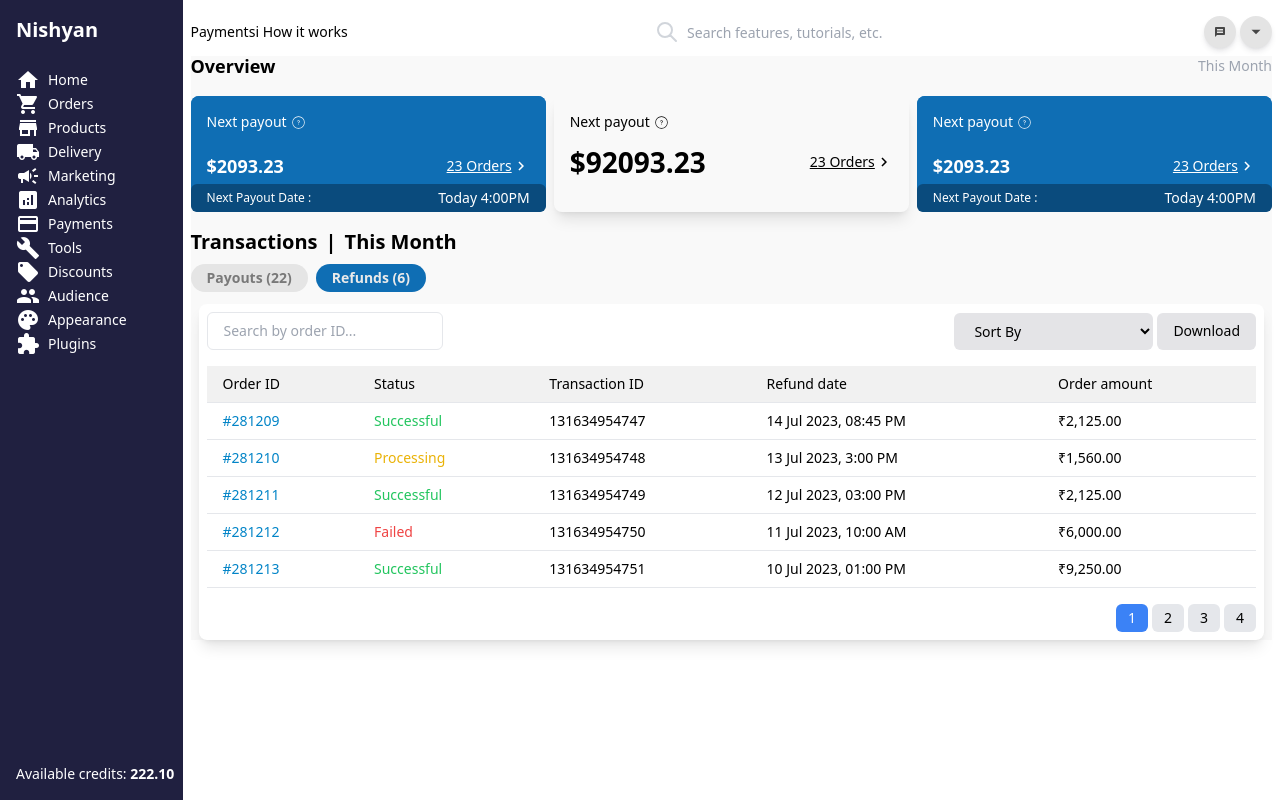
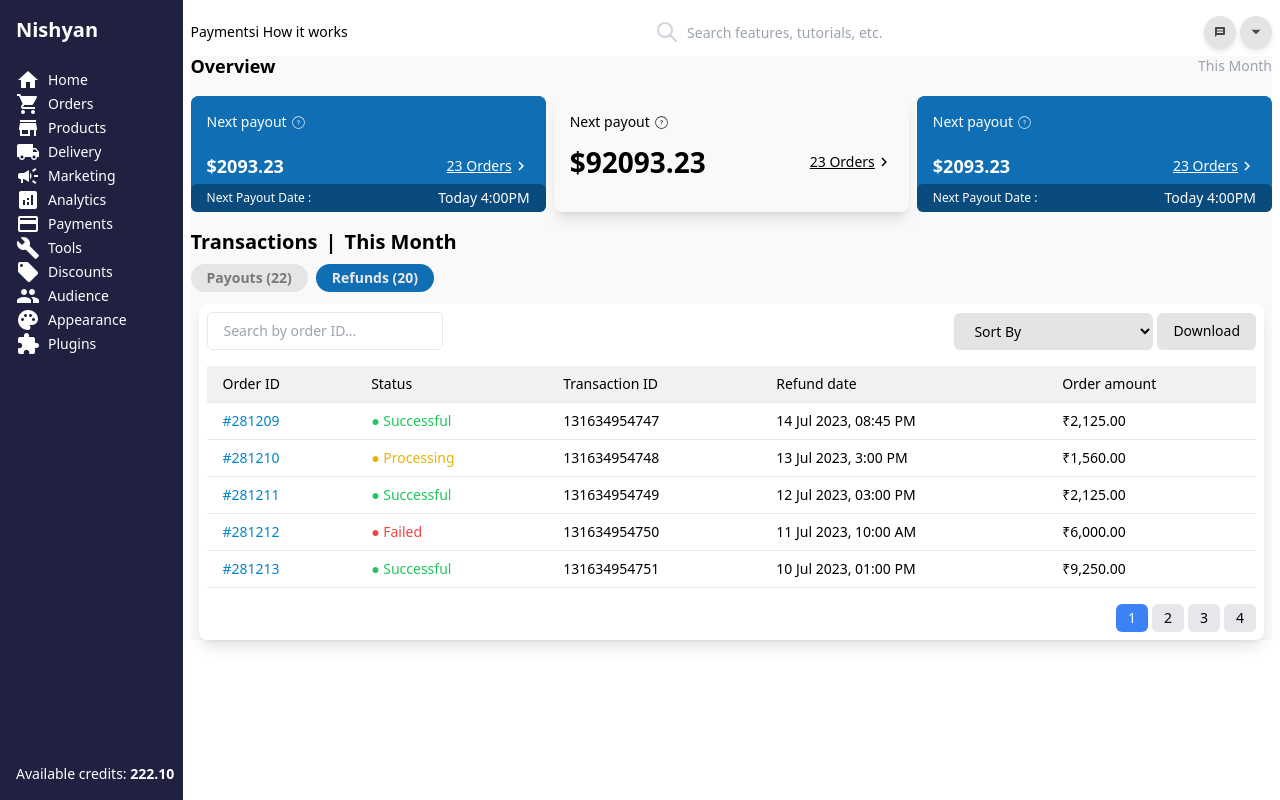
Before and after one commit to soumyasootar/next-js-dashboard, a Next.js app in the folder my-app/: page /payment in a window 1280 px wide. Built offline with nearby package versions, Linux system fonts and the light colour scheme.

Commit message:
minor changes

```diff
--- a/my-app/src/app/payment/page.tsx
+++ b/my-app/src/app/payment/page.tsx
@@ -145,7 +145,7 @@ const Payment = () => {
           Payouts (22)
         </button>
         <button className="font-semibold text-[#eaeaea] bg-[#0f6eb4] rounded-full px-4 py-1">
-          Refunds (6)
+          {` Refunds (${transactions.length})`}
         </button>
       </div>
       {/* Table - top section */}
@@ -194,7 +194,9 @@ const Payment = () => {
             {currentTransactions.map((transaction, index) => (
               <tr className="border-b" key={index}>
                 <td className="px-4 py-2 text-sm font-medium text-sky-600">
-                  <Link href={`/transactions/${transaction.orderId.split("#")[1]}`}>
+                  <Link
+                    href={`/transactions/${transaction.orderId.split("#")[1]}`}
+                  >
                     {transaction.orderId}
                   </Link>
                 </td>
@@ -207,7 +209,7 @@ const Payment = () => {
                       : "text-red-500"
                   }`}
                 >
-                  {transaction.status}
+                  <span>●</span> {transaction.status}
                 </td>
                 <td className="px-4 py-2 text-sm font-normal">
                   {transaction.transactionId}
```
